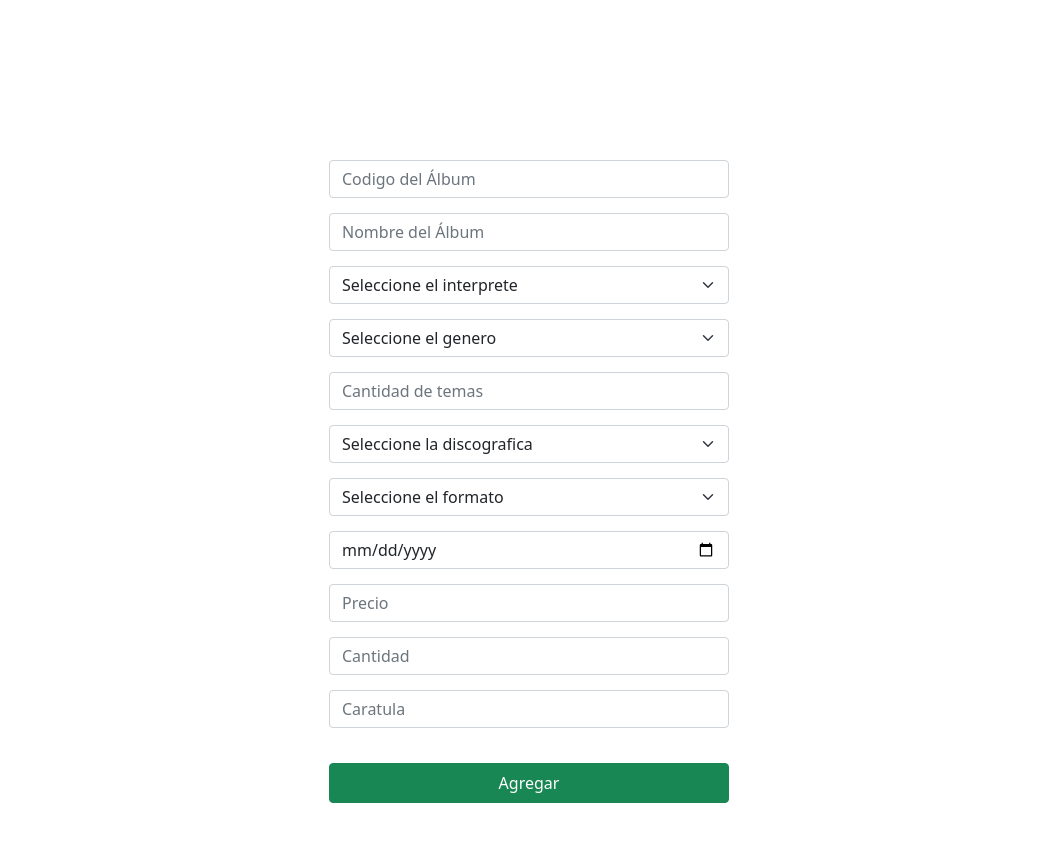
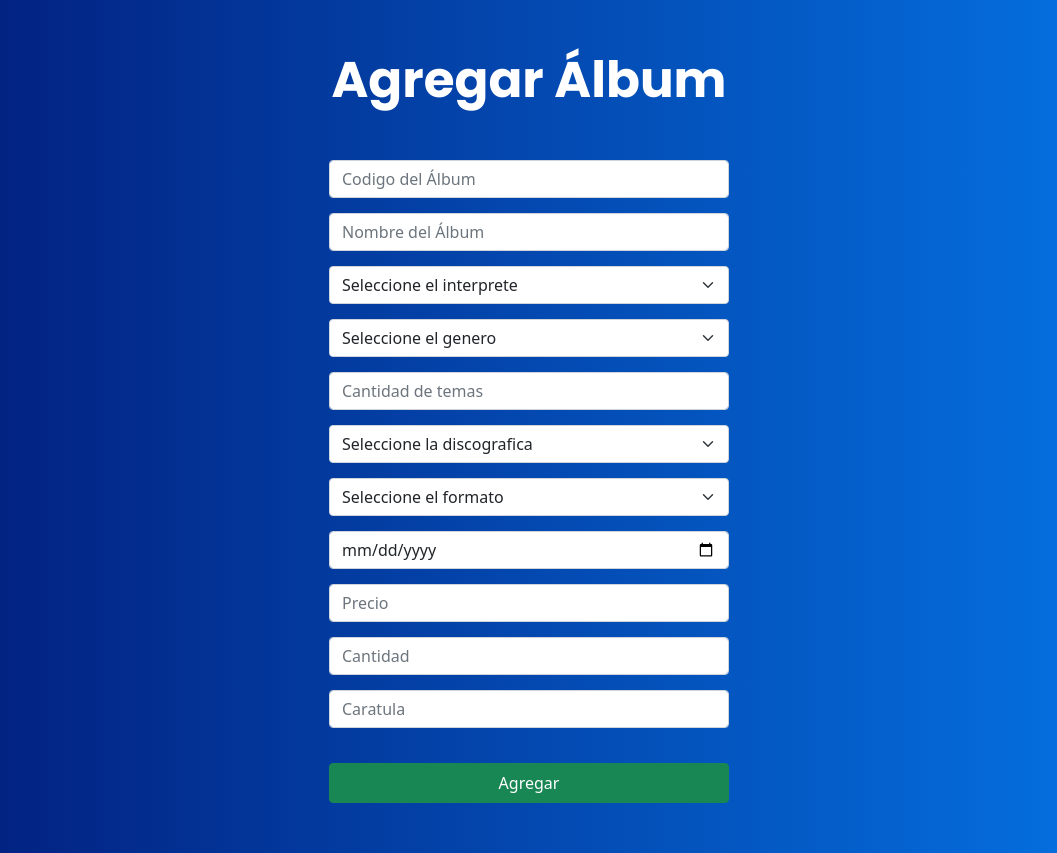
Before and after one commit to Francisco-B07/Proyecto-innovacion-4.0-ISPC, a Flask app: page /cargar in a window 1280 px wide. Shown: the part 81-934 px from the top of the page, without its empty margins (111-1168 px from the left). Run offline with Flask 2, Linux system fonts and the light colour scheme; data comes from the database, SQL or seed files in the repository; some libraries are stand-ins or nearby versions.

Commit message:
resolvi conflictos

```diff
--- a/static/css/layout.css
+++ b/static/css/layout.css
@@ -1,4 +1,3 @@
-<<<<<<< HEAD
 body {
   background: #0575e6;
   background: -webkit-linear-gradient(to right, #021b79, #0575e6);
@@ -73,6 +72,3 @@ th {
   width: 90px;
   /* margin-top: 50px; */
 }
-=======
-
->>>>>>> bd8cdc6dcf35189a33ac702dbec2fbac8ccdea0e
--- a/templates/editar.html
+++ b/templates/editar.html
@@ -1,5 +1,4 @@
 {% extends './layout.html' %} {% block title %}Editar{% endblock %} {% block
-<<<<<<< HEAD
 body %}
 <h1 class="titulo">Editar <span class="nombre"> "{{data[4][2]}}"</span></h1>
 <div class="d-flex justify-content-center container">
@@ -125,6 +124,3 @@ body %}
   </form>
 </div>
 {% endblock %}
-=======
-body %} Editar {% endblock %}
->>>>>>> bd8cdc6dcf35189a33ac702dbec2fbac8ccdea0e
```
